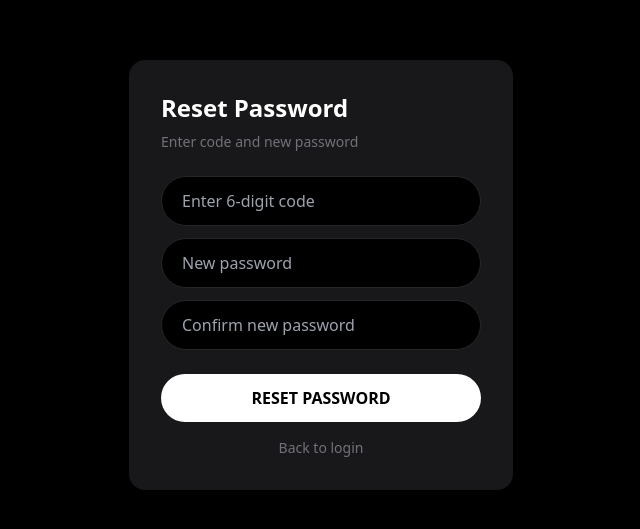
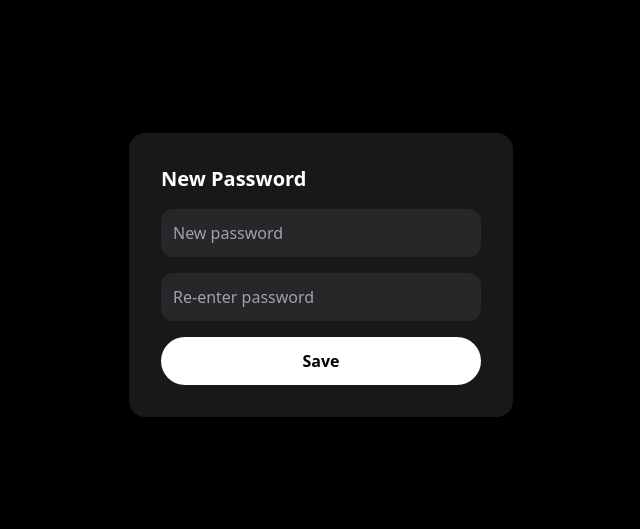
Before and after one commit to Gokhan1979/flammode-shop, a Next.js app: page /reset-password in a window 1280 px wide. Shown: the part 125-654 px from the top of the page, without its empty margins (319-959 px from the left). Built offline with nearby package versions, Linux system fonts and the light colour scheme; no server answers.

Commit message:
Refactor reset password component with Supabase

```diff
--- a/app/reset-password/page.tsx
+++ b/app/reset-password/page.tsx
@@ -1,30 +1,25 @@
 'use client'
 import { useState } from 'react'
-import { useRouter } from 'next/navigation'
+import { supabase } from '@/lib/supabase'
 
-export default function ResetPassword(){
-  const [code,setCode]=useState('')
-  const [pass,setPass]=useState('')
-  const [confirm,setConfirm]=useState('')
-  const router = useRouter()
-  const handleReset = () => {
-    if(!code || !pass || !confirm) return alert('Fill all fields')
-    if(pass !== confirm) return alert('Passwords do not match')
-    if(code !== '123456') return alert('For testing, code is 123456')
-    alert('Password reset successful! Now login with new password.')
-    router.push('/login')
+export default function Reset(){
+  const [p1,setP1]=useState(''); const [p2,setP2]=useState(''); const [msg,setMsg]=useState('')
+  const reset = async(e:any)=>{
+    e.preventDefault()
+    if(p1!==p2){ setMsg('Passwords not match'); return }
+    const {error}=await supabase.auth.updateUser({password:p1})
+    if(error){ setMsg(error.message); return }
+    setMsg('Password changed! Go sign in'); setTimeout(()=>location.href='/auth',1500)
   }
   return(
     <div className="min-h-screen bg-black text-white flex items-center justify-center p-6">
-      <div className="w-full max-w-sm bg-zinc-900 p-8 rounded-2xl">
-        <h1 className="text-2xl font-black">Reset Password</h1>
-        <p className="text-zinc-500 text-sm mt-2">Enter code and new password</p>
-        <input value={code} onChange={e=>setCode(e.target.value)} placeholder="Enter 6-digit code" className="mt-6 w-full bg-black border border-zinc-800 rounded-full px-5 py-3 outline-none focus:border-white"/>
-        <input type="password" value={pass} onChange={e=>setPass(e.target.value)} placeholder="New password" className="mt-3 w-full bg-black border border-zinc-800 rounded-full px-5 py-3 outline-none focus:border-white"/>
-        <input type="password" value={confirm} onChange={e=>setConfirm(e.target.value)} placeholder="Confirm new password" className="mt-3 w-full bg-black border border-zinc-800 rounded-full px-5 py-3 outline-none focus:border-white"/>
-        <button onClick={handleReset} className="mt-6 bg-white text-black w-full py-3 rounded-full font-bold">RESET PASSWORD</button>
-        <a href="/login" className="block text-center text-zinc-500 text-sm mt-4">Back to login</a>
-      </div>
+      <form onSubmit={reset} className="w-full max-w-sm bg-zinc-900 p-8 rounded-2xl space-y-4">
+        <h1 className="text-xl font-bold">New Password</h1>
+        <input value={p1} onChange={e=>setP1(e.target.value)} type="password" placeholder="New password" className="w-full p-3 bg-zinc-800 rounded-xl" required />
+        <input value={p2} onChange={e=>setP2(e.target.value)} type="password" placeholder="Re-enter password" className="w-full p-3 bg-zinc-800 rounded-xl" required />
+        <button className="w-full bg-white text-black py-3 rounded-full font-bold">Save</button>
+        {msg && <p className="text-center text-sm text-yellow-400">{msg}</p>}
+      </form>
     </div>
   )
 }
```
